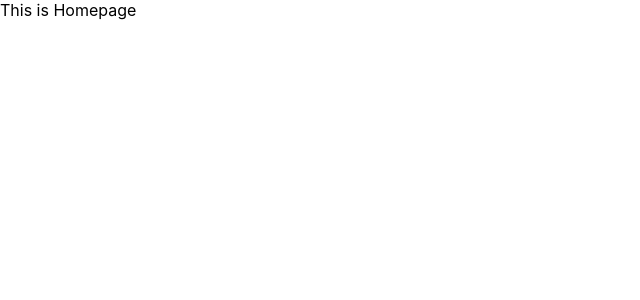
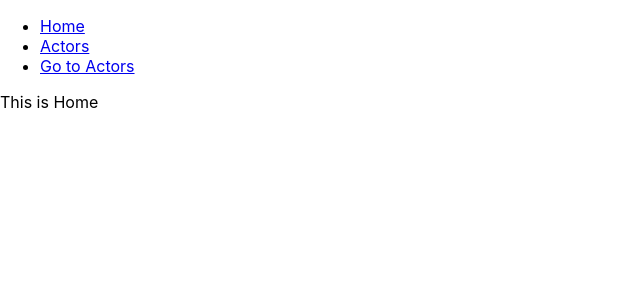
Before and after one commit to Blazekiller8/Box-Office, a React (Create React App) app: page / in a window 1280 px wide. Shown: the top 300 px of the page, without its empty margins (0-640 px from the left). Built offline with nearby package versions, Linux system fonts and the light colour scheme.

Commit message:
added page components

```diff
--- a/src/App.js
+++ b/src/App.js
@@ -1,19 +1,25 @@
 import React from 'react';
 import { Switch, Route } from 'react-router-dom'
+import Navs from './compnents/Navs';
+import Actors from './pages/Actors';
+import Home from './pages/Home';
 
 function App() {
   return (
+    <div>
+      <Navs />
     <Switch >
       <Route exact path="/">
-        This is Homepage
+        <Home />
       </Route>
       <Route exact path="/actors">
-        This is Actor
+        <Actors />
       </Route>
       <Route>
         This is 404 Page not Found!
       </Route>
     </Switch>
+    </div>
   );
 }
 
--- /dev/null
+++ b/src/compnents/Navs.js
@@ -0,0 +1,22 @@
+import React from 'react'
+import { Link } from 'react-router-dom'
+
+const LINKS = [
+    {to: '/', text: 'Home'},
+    {to: '/actors', text: 'Actors'}
+]
+
+const Navs = () => {
+    return (
+        <div>
+            <ul>
+                {
+                    LINKS.map(item => <li key={item.to}><Link to={item.to}>{item.text}</Link></li>)
+                }
+                <li><Link to="/actors">Go to Actors</Link></li>
+            </ul>
+        </div>
+    )
+}
+
+export default Navs
--- /dev/null
+++ b/src/pages/Actors.js
@@ -0,0 +1,11 @@
+import React from 'react'
+
+const Actors = () => {
+    return (
+        <div>
+            These are actors
+        </div>
+    )
+}
+
+export default Actors
--- /dev/null
+++ b/src/pages/Home.js
@@ -0,0 +1,11 @@
+import React from 'react'
+
+const Home = () => {
+    return (
+        <div>
+            This is Home
+        </div>
+    )
+}
+
+export default Home
```
